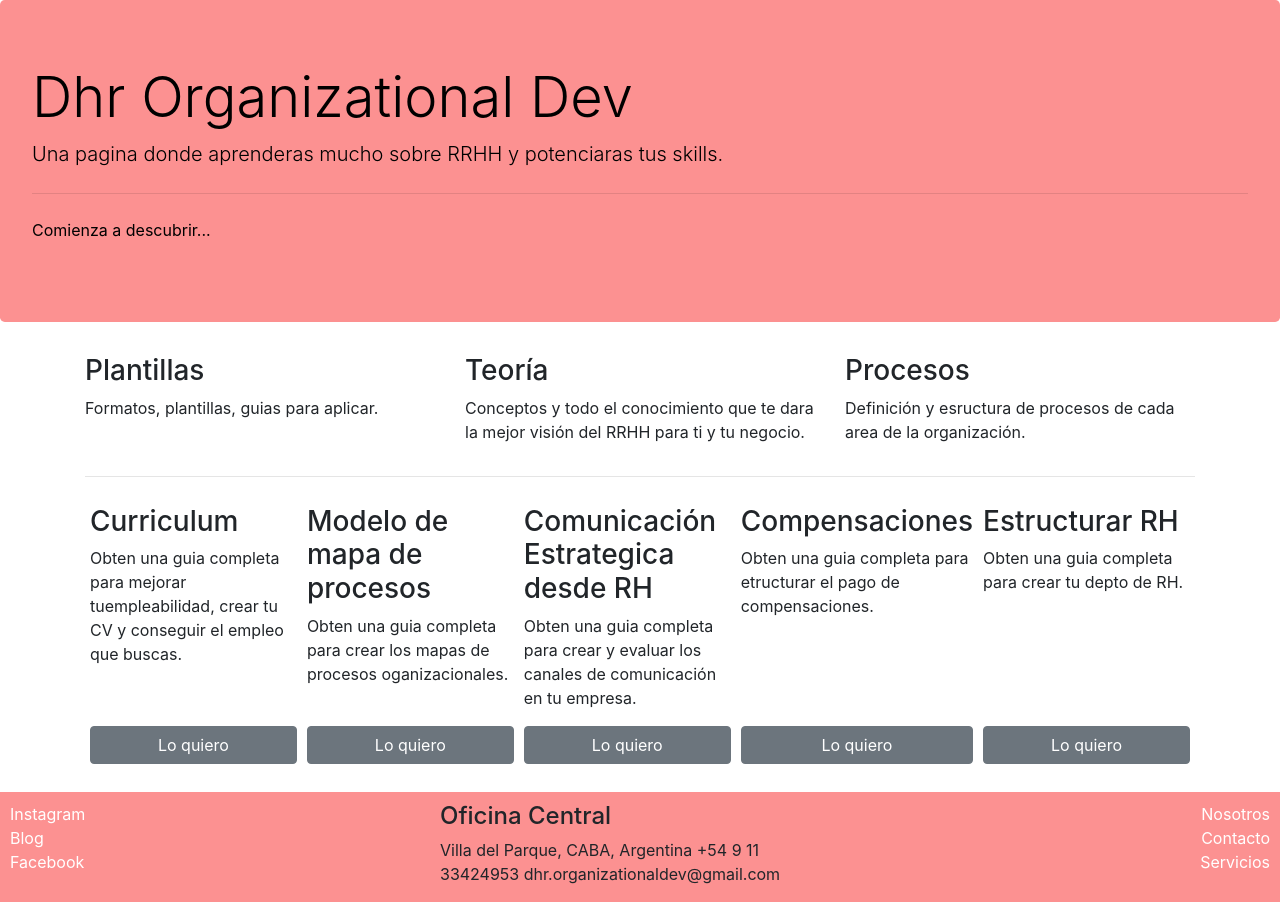
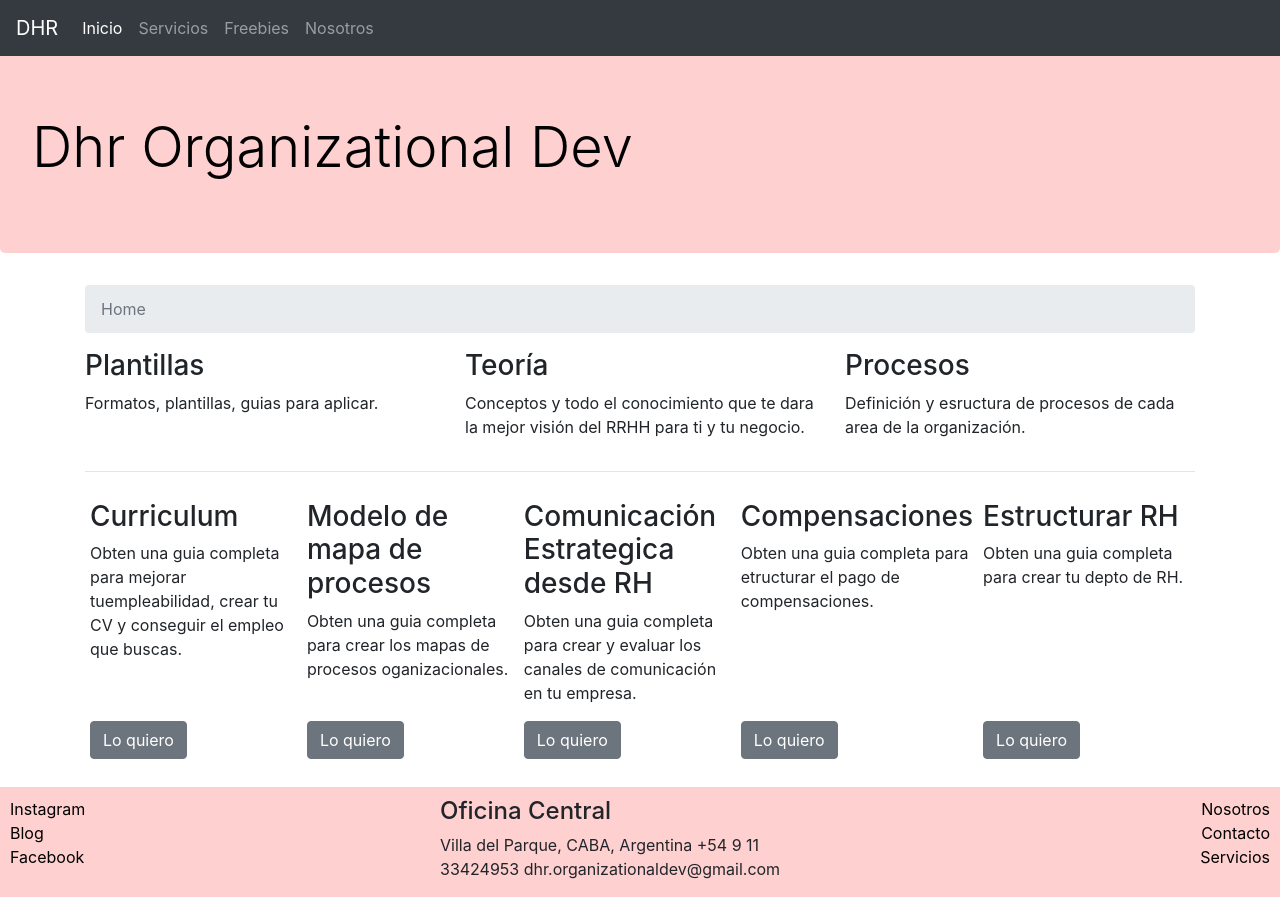
Before and after one commit to DaynethDae/Dhrorganizational-dev, a website: page index.html in a window 1280 px wide. Drawn offline with nearby package versions, Linux system fonts and the light colour scheme.

Commit message:
Crear NavBar, pagina de Nosotros y Breadcrumb

```diff
--- /dev/null
+++ b/Nosotros.html
@@ -0,0 +1,124 @@
+<html lang="en">
+<head>
+        <!-- Required meta tags -->
+        <meta charset="utf-8">
+        <meta name="viewport" content="width=device-width, initial-scale=1, shrink-to-fit=no">
+
+        <!-- Bootstrap CSS -->
+        <link rel="stylesheet" href="node_modules/bootstrap/dist/css/bootstrap.min.css">
+        <link rel="stylesheet" href="css/main.css">
+
+        <title>Dhr Organizational Dev</title>
+</head>
+
+
+
+<body>
+    <nav class="navbar navbar-expand-md navbar-dark bg-dark fixed-top">
+        <a class="navbar-brand" href="#">DHR</a>
+
+        <button class="navbar-toggler" type="button" data-toggle="collapse" data-target="#navbarSupportedContent" aria-controls="navbarSupportedContent" aria-expanded="false" aria-label="Toggle navigation">
+          <span class="navbar-toggler-icon"></span>
+        </button>
+        <div class="collapse navbar-collapse" id="navbarSupportedContent">
+          <ul class="navbar-nav mr-auto">
+            <li class="nav-item ">    <a class="nav-link" href="index.html">Inicio <span class="sr-only">(current)</span></a>    </li>
+            <li class="nav-item">     <a class="nav-link" href="#">Servicios</a>      </li>
+            <li class="nav-item">       <a class="nav-link" href="#">Freebies</a>        </li>
+            <li class="nav-item active">       <a class="nav-link" href="Nosotros.html">Nosotros</a>        </li>
+          </ul>
+        </div>
+      </nav>
+
+    <div class="jumbotron">
+        <h1 class="display-4">Dhr Organizational Dev</h1>
+     </div>
+
+     <div class="container">
+        <nav aria-label="breadcrumb">
+          <ol class="breadcrumb">
+            <li class="breadcrumb-item"><a href="index.html">Home</a></li>
+            <li class="breadcrumb-item active" aria-current="page">Nosotros</li>
+          </ol>
+        </nav>
+      </div>
+
+
+
+      <div class="container">
+        <SPan>
+            "Sed ut perspiciatis unde omnis iste natus error sit voluptatem accusantium doloremque laudantium, totam rem aperiam, eaque ipsa quae ab illo inventore veritatis et quasi architecto beatae vitae dicta sunt explicabo. Nemo enim ipsam voluptatem quia voluptas sit aspernatur aut odit aut fugit, sed quia consequuntur magni dolores eos qui ratione voluptatem sequi nesciunt. Neque porro quisquam est, qui dolorem ipsum quia dolor sit amet, consectetur, adipisci velit, sed quia non numquam eius modi tempora incidunt ut labore et dolore magnam aliquam quaerat voluptatem. Ut enim ad minima veniam, quis nostrum exercitationem ullam corporis suscipit laboriosam, nisi ut aliquid ex ea commodi consequatur? Quis autem vel eum iure reprehenderit qui in ea voluptate velit esse quam nihil molestiae consequatur, vel illum qui dolorem eum fugiat quo voluptas nulla pariatur?"
+        </SPan>
+
+        </div>
+
+
+
+
+
+
+
+
+
+
+
+
+
+
+
+
+
+
+
+
+
+
+
+
+
+
+
+
+
+    <footer>
+        <div class="row">
+            <div class="col-sm-4 d-flex flex-column">
+                <a href="https://www.instagram.com/dhr_org/">Instagram</a>
+                <a href="https://l.instagram.com/?u=https%3A%2F%2Fdhrorganizationaldev.wordpress.com%2F&e=ATPlluM1y5rt2qekjrd24Uj2tuJdKlkhyvwg_XuUZz9w0WqgSEjRL01Vr7THwCUls6Cf-xsmjeegffkb6ZIZxuA&s=1">Blog</a>
+                <a href="https://www.facebook.com/Dhr-Organizational-Dev-113661577085581">Facebook</a>
+            </div>
+
+            <div class="col-sm-4">
+                <address>
+                  <h4>Oficina Central</h4>
+                Villa del Parque, CABA, Argentina
+                +54 9 11 33424953
+                dhr.organizationaldev@gmail.com
+                </address>
+            </div>
+
+            <div class="col-sm-4 d-flex flex-column align-items-end">
+              <a href="https://www.instagram.com/dhr_org/">Nosotros</a>
+              <a href="https://l.instagram.com/">Contacto</a>
+              <a href="https://www.facebook.com/Dhr-Organizational-Dev-113661577085581">Servicios</a>
+          </div>
+      </div>
+      </footer>
+
+
+
+      <!-- Optional JavaScript -->
+      <!-- jQuery first, then Popper.js, then Bootstrap JS -->
+      <script src="node_modules/jquery/dist/jquery.min.js"></script>
+      <script src="node_modules/popper.js/dist/popper.min.js"></script>
+      <script src="node_modules/bootstrap/dist/js/bootstrap.min.js"></script>
+
+
+
+
+
+</body>
+
+
+
+</html>
--- a/css/main.css
+++ b/css/main.css
@@ -1,16 +1,19 @@
 .jumbotron {
-    background-color: rgb(252, 145, 145);
+    background-color: rgb(255, 208, 208);
     color: black;
+    margin-top: 50px;
 }
+
+
 
 footer {
     padding: 10px 10px 0 10px;
-    background-color: rgb(252, 145, 145);
+    background-color: rgb(255, 208, 208);
     margin-bottom: 0px;
     margin-top: 10px;
 }
 footer a {
-    color: white;
+    color: rgb(0, 0, 0);
 }
 
 .card-services {
@@ -19,7 +22,4 @@ footer a {
     margin-top: 10px;
 }
 
-.btn-card {
-    width: 100% ;
-
-}
+.btn-card c
--- a/index.html
+++ b/index.html
@@ -9,24 +9,42 @@
     <link rel="stylesheet" href="node_modules/bootstrap/dist/css/bootstrap.min.css">
     <link rel="stylesheet" href="css/main.css">
 
-    <title>Hello, world!</title>
+    <title>Dhr Organizational Dev</title>
   </head>
   <body>
+    <nav class="navbar navbar-expand-md navbar-dark bg-dark fixed-top">
+      <a class="navbar-brand" href="#">DHR</a>
+
+      <button class="navbar-toggler" type="button" data-toggle="collapse" data-target="#navbarSupportedContent" aria-controls="navbarSupportedContent" aria-expanded="false" aria-label="Toggle navigation">
+        <span class="navbar-toggler-icon"></span>
+      </button>
+      <div class="collapse navbar-collapse" id="navbarSupportedContent">
+        <ul class="navbar-nav mr-auto">
+          <li class="nav-item active">    <a class="nav-link" href="index.html">Inicio <span class="sr-only">(current)</span></a>    </li>
+          <li class="nav-item">     <a class="nav-link" href="#">Servicios</a>      </li>
+          <li class="nav-item">       <a class="nav-link" href="#">Freebies</a>        </li>
+          <li class="nav-item">       <a class="nav-link" href="Nosotros.html">Nosotros</a>        </li>
+        </ul>
+      </div>
+    </nav>
+
+
 
     <div class="jumbotron">
       <h1 class="display-4">Dhr Organizational Dev</h1>
-      <p class="lead">Una pagina donde aprenderas mucho sobre RRHH y potenciaras tus skills.</p>
-      <hr class="my-4">
-      <p>Comienza a descubrir...</p>
-      <p class="lead">
-      </p>
+    </div>
+    <div class="container">
+      <nav aria-label="breadcrumb">
+        <ol class="breadcrumb">
+          <li class="breadcrumb-item active" aria-current="page">Home</li>
+        </ol>
+      </nav>
     </div>
 
-
-      <div class="container">
+    <div class="container">
           <div class="row">
             <div class="col-sm-4">
-             <h3>Plantillas</h3>
+              <h3>Plantillas</h3>
               <p>Formatos, plantillas, guias para aplicar.</p>
             </div>
 
@@ -41,7 +59,7 @@
               <p> Definición y esructura de procesos de cada area de la organización.
               </p>
             </div>
-        </div>
+    </div>
     <hr>
       <div class="d-flex flex-wrap flex-row-reverse">
           <div class="card-services d-flex flex-column justify-content-between">
```
